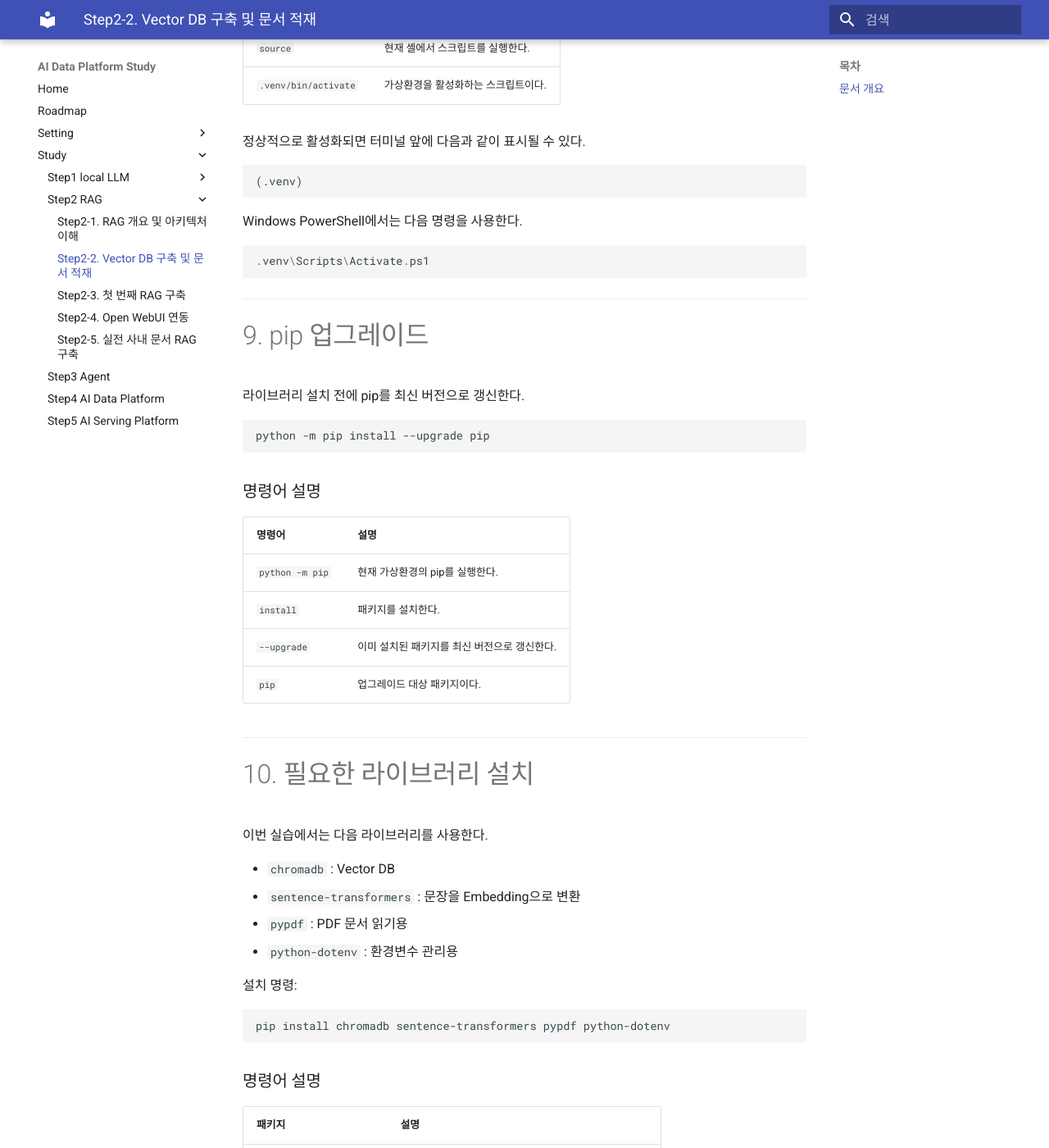
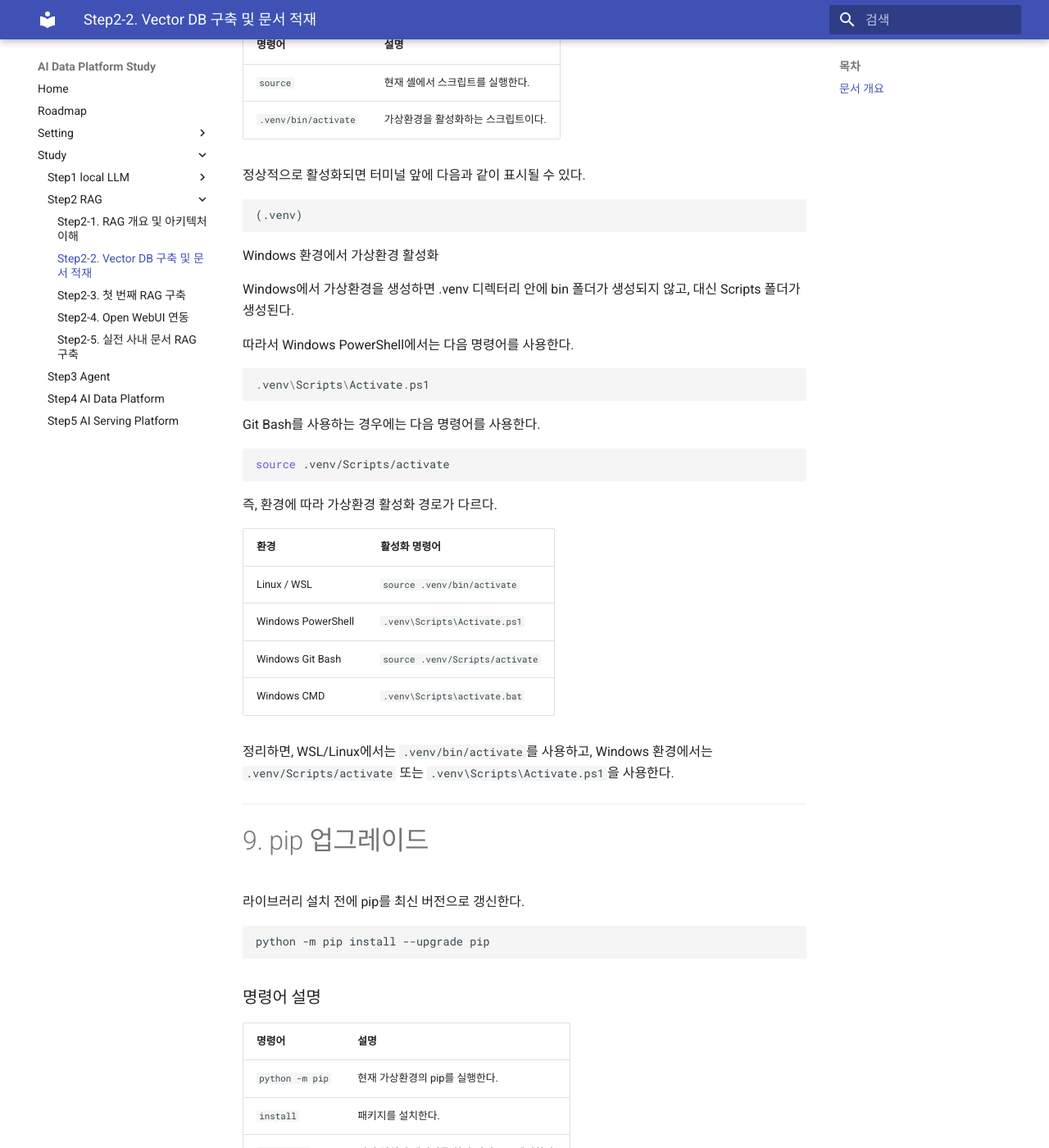
Before and after one commit to Team-AI-Data-Platform/AI-Data-Platform, an MkDocs documentation site: the page built from docs/study/step2/step2_2_vector_db_build_and_document_ingestion_guide.md, in a window 1280 px wide and 1400 px high, scrolled down 10574 px. Shown: the whole window at 82% size. Built offline with MkDocs 1.6.1 and Material for MkDocs 9.7.7, drawn with Linux system fonts in a browser that asks for light colours; some of the changed text lies outside the part shown.

Commit message:
윈도우 가상환경 내용 추가

````diff
--- a/docs/study/step2/step2_2_vector_db_build_and_document_ingestion_guide.md
+++ b/docs/study/step2/step2_2_vector_db_build_and_document_ingestion_guide.md
@@ -422,6 +422,8 @@ python3 -m venv .venv
 
 가상환경 활성화:
 
+Linux 또는 WSL 환경에서는 다음 명령어로 가상환경을 활성화한다.
+
 ```bash
 source .venv/bin/activate
 ```
@@ -439,11 +441,32 @@ source .venv/bin/activate
 (.venv)
 ```
 
-Windows PowerShell에서는 다음 명령을 사용한다.
+Windows 환경에서 가상환경 활성화
+
+Windows에서 가상환경을 생성하면 .venv 디렉터리 안에 bin 폴더가 생성되지 않고, 대신 Scripts 폴더가 생성된다.
+
+따라서 Windows PowerShell에서는 다음 명령어를 사용한다.
 
 ```powershell
 .venv\Scripts\Activate.ps1
 ```
+
+Git Bash를 사용하는 경우에는 다음 명령어를 사용한다.
+
+```bash
+source .venv/Scripts/activate
+```
+
+즉, 환경에 따라 가상환경 활성화 경로가 다르다.
+
+| 환경 | 활성화 명령어 |
+|---|---|
+| Linux / WSL | `source .venv/bin/activate` |
+| Windows PowerShell | `.venv\Scripts\Activate.ps1` |
+| Windows Git Bash | `source .venv/Scripts/activate` |
+| Windows CMD | `.venv\Scripts\activate.bat` |
+
+정리하면, WSL/Linux에서는 `.venv/bin/activate`를 사용하고, Windows 환경에서는 `.venv/Scripts/activate` 또는 `.venv\Scripts\Activate.ps1`을 사용한다.
 
 ---
 
````
